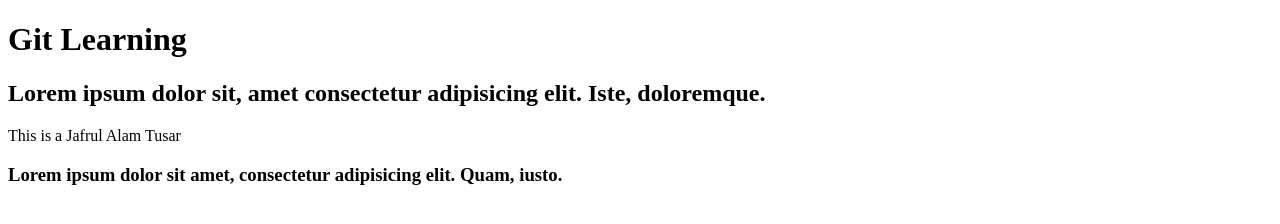
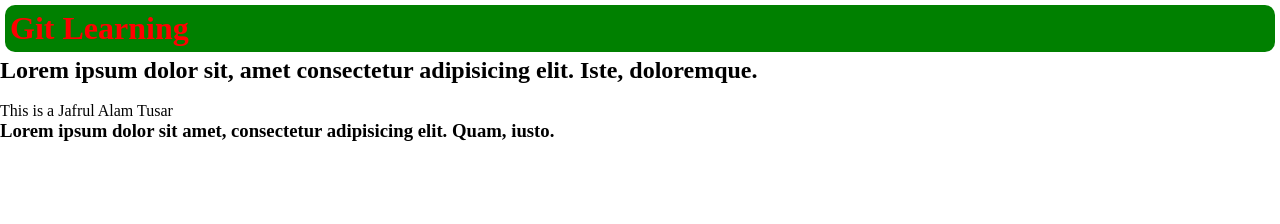
Before and after one commit to jafrul55/Git-Learning, a plain HTML site: page index.html in a window 1280 px wide. Drawn offline with Linux system fonts and the light colour scheme.

Commit message:
added README.md

```diff
--- a/style.css
+++ b/style.css
@@ -0,0 +1,12 @@
+*{
+    margin: 0;
+    padding: 0;
+}
+h1{
+    background-color: green;
+    color: red;
+
+    margin: 5px;
+    padding: 5px;
+    border-radius: 10px;
+}
```
Also changed, not shown: index.html (+1 -0 lines), 1 other file.
